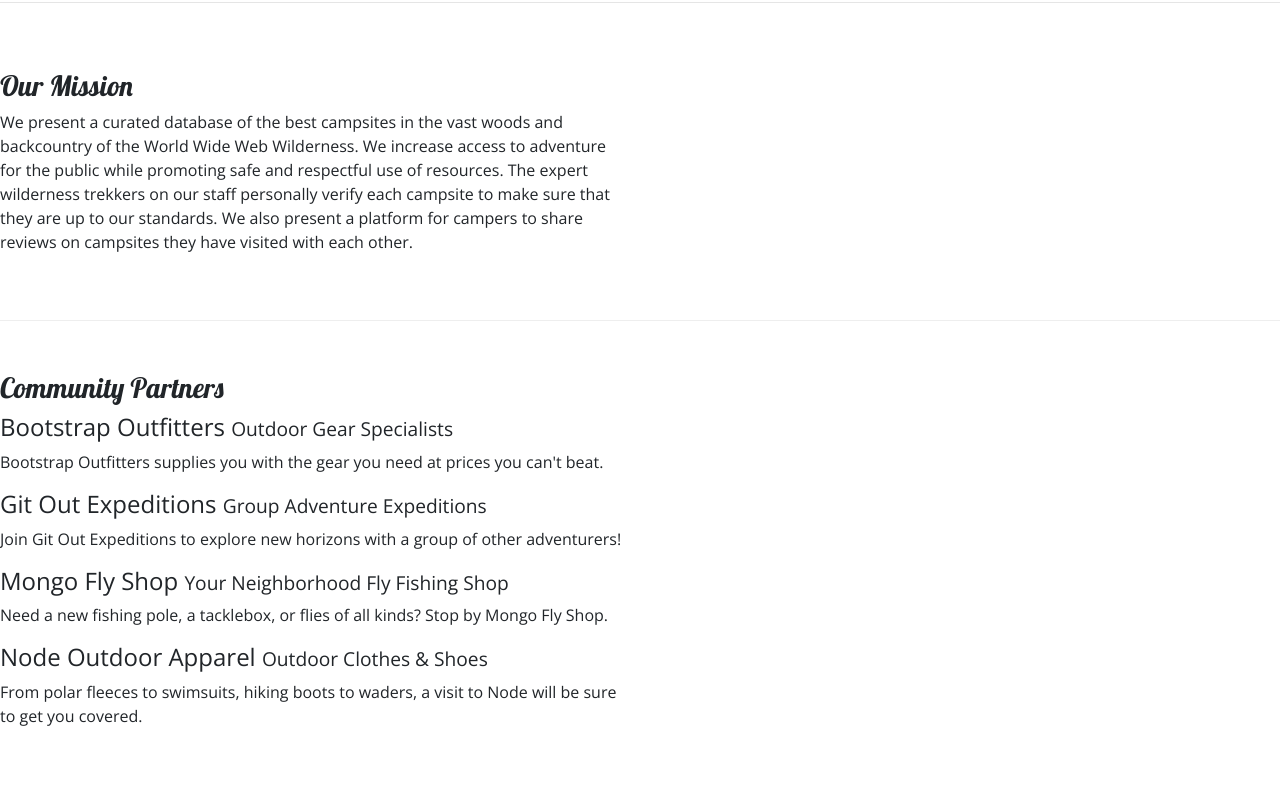
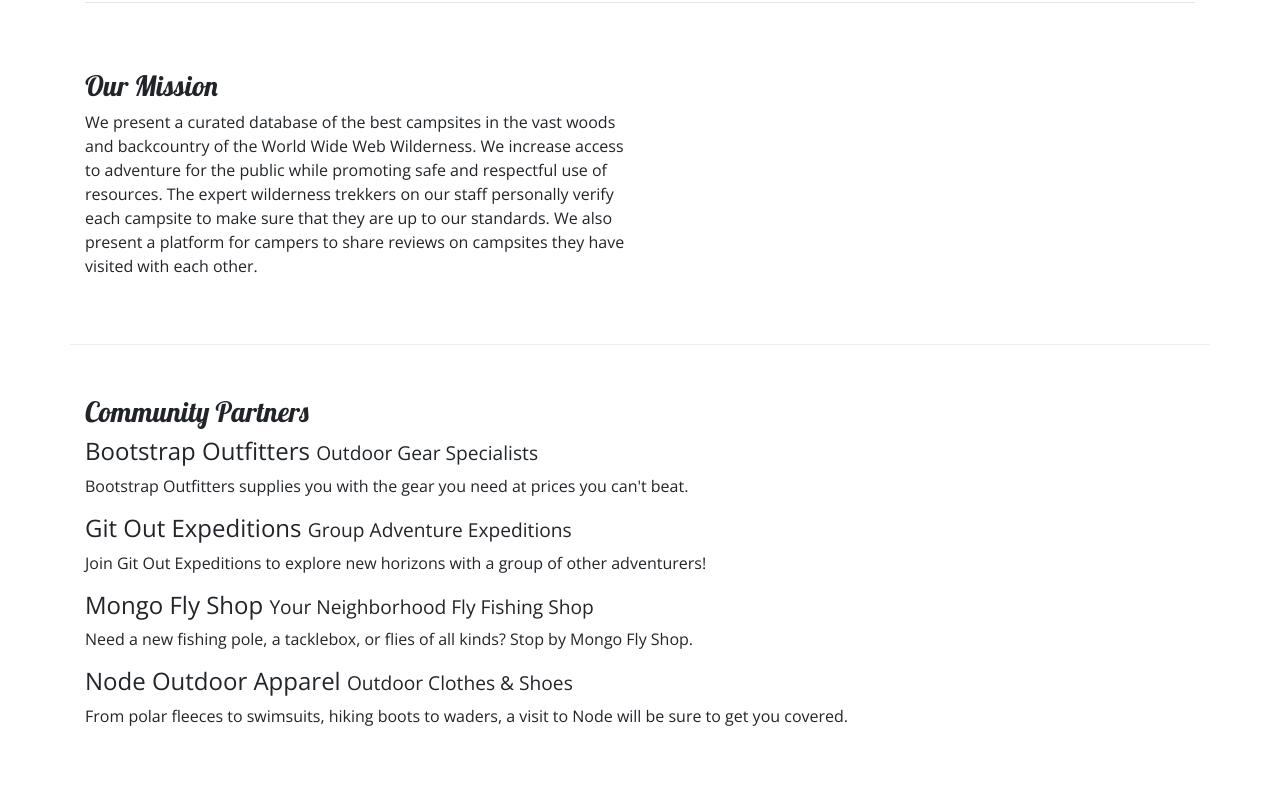
Before and after one commit to xoxoiindy/Bootstrap-Project, a website: page aboutus.html in a window 1280 px wide. Shown: the part 247-1039 px from the top of the page. Drawn offline with nearby package versions, Linux system fonts and the light colour scheme.

Commit message:
about us

```diff
--- a/aboutus.html
+++ b/aboutus.html
@@ -28,32 +28,32 @@
         </div>
     </header>
 
-    <div class="containter">
-        <div class="row align-items-center">
+    <div class="container">
+        <div class="row">
             <div class="col">
                <h2>About Us</h2>
                <hr />
             </div>
         </div>
 
-        <div class="row row-content align-items-center">
-            <div class="col-sm-6 col-xl-6">
+        <div class="row row-content">
+            <div class="col-sm-6">
                 <h3>Our Mission</h3>
                 <p>We present a curated database of the best campsites in the vast woods and backcountry of the World Wide Web Wilderness. We increase access to adventure for the public while promoting safe and respectful use of resources. The expert wilderness trekkers on our staff personally verify each campsite to make sure that they are up to our standards. We also present a platform for campers to share reviews on campsites they have visited with each other.</p>
             </div>
         </div>
 
-        <div class="row row-content align-items-center">
-            <div class="col-sm-6 col-xl-6">
+        <div class="row row-content">
+            <div class="col">
                 <h3>Community Partners</h3>
                 <h4>Bootstrap Outfitters <small>Outdoor Gear Specialists</small></h4>
-                <p  d-none d-sm-block>Bootstrap Outfitters supplies you with the gear you need at prices you can't beat.</p>
+                <p class="d-none d-sm-block">Bootstrap Outfitters supplies you with the gear you need at prices you can't beat.</p>
                 <h4>Git Out Expeditions <small>Group Adventure Expeditions</small></h4>
-                <p>Join Git Out Expeditions to explore new horizons with a group of other adventurers!</p>
+                <p class="d-none d-sm-block">Join Git Out Expeditions to explore new horizons with a group of other adventurers!</p>
                 <h4>Mongo Fly Shop <small>Your Neighborhood Fly Fishing Shop</small></h4>
-                <p>Need a new fishing pole, a tacklebox, or flies of all kinds? Stop by Mongo Fly Shop.</p>
+                <p class="d-none d-sm-block">Need a new fishing pole, a tacklebox, or flies of all kinds? Stop by Mongo Fly Shop.</p>
                 <h4>Node Outdoor Apparel <small>Outdoor Clothes & Shoes</small></h4>
-                <p>From polar fleeces to swimsuits, hiking boots to waders, a visit to Node will be sure to get you covered.</p>
+                <p class="d-none d-sm-block">From polar fleeces to swimsuits, hiking boots to waders, a visit to Node will be sure to get you covered.</p>
             </div>
         </div>
     </div>
@@ -65,7 +65,7 @@
                     <h5>Links</h5>
                     <ul class="list-unstyled">
                         <li><a href="index.html">Home</a></li>
-                        <li><a href="#">About</a></li>
+                        <li><a href="aboutus.html">About</a></li>
                         <li><a href="#">Sites</a></li>
                         <li><a href="#">Contact</a></li>
                     </ul>
```
Also changed, not shown: index.html (+3 -3 lines). Lines whose indentation alone changed are shown as unchanged.
